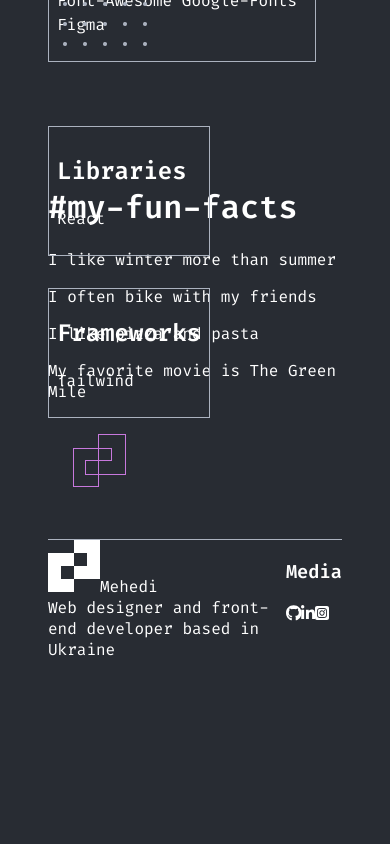
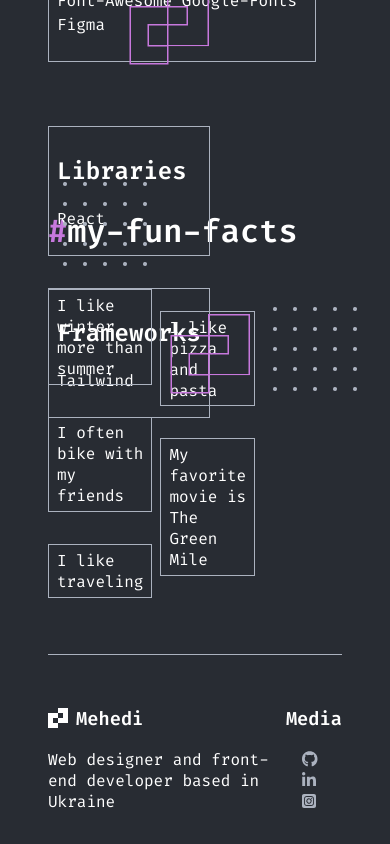
Before and after one commit to devmhb/Portfolio_devmhb, a Next.js app: page /about in a window 390 px wide. Shown: the part 1535-2379 px from the top of the page. Before the commit the page ends 2227 px from the top, so only its background shows below. Built offline with nearby package versions, Linux system fonts and the light colour scheme.

Commit message:
without responsive

```diff
--- a/components/Footer.jsx
+++ b/components/Footer.jsx
@@ -2,6 +2,7 @@
 import styles from "../styles/components/Footer.module.scss";
 import Image from "next/image";
 import logo from "../images/logo primary.svg";
+import Link from "next/link";
 import { FontAwesomeIcon } from "@fortawesome/react-fontawesome";
 import {
   faGithub,
@@ -15,18 +16,30 @@
       <div className={styles.footer_wrapper}>
         <div className={styles.row_left}>
           <div className={styles.logo_con}>
-            <Image src={logo} height="" width="" alt="logo" />
-            Mehedi
-            <div className={styles.desc}>
-              Web designer and front-end developer based in Ukraine
-            </div>
+            <Image src={logo} height="20" width="20" alt="logo" />
+            <h3>Mehedi</h3>
+          </div>
+
+          <div className={styles.desc}>
+            Web designer and front-end developer based in Ukraine
           </div>
         </div>
+
         <div className={styles.row_right}>
           <h3>Media</h3>
-          <FontAwesomeIcon icon={faGithub} />
-          <FontAwesomeIcon icon={faLinkedinIn} />
-          <FontAwesomeIcon icon={faSquareInstagram} />
+          <div className={styles.icon_con}>
+            <Link href="https://github.com/devmhb" target="_blank">
+              <FontAwesomeIcon icon={faGithub} />
+            </Link>
+
+            <Link href="https://www.linkedin.com/in/devmhb/" target="_blank">
+              <FontAwesomeIcon icon={faLinkedinIn} />
+            </Link>
+
+            <Link href="https://www.instagram.com/devmhb/" target="_blank">
+              <FontAwesomeIcon icon={faSquareInstagram} />
+            </Link>
+          </div>
         </div>
       </div>
     </div>
--- a/components/Funfact.jsx
+++ b/components/Funfact.jsx
@@ -1,6 +1,7 @@
 import React from "react";
 import styles from "../styles/components/Funfact.module.scss";
 import outline from "../images/logo secondary.svg";
+import dots from "../images/Dots.png";
 import Image from "next/image";
 
 const Funfact = () => {
@@ -14,13 +15,31 @@
       </div>
       <div className={styles.wrapper}>
         <div className={styles.items}>
-          <p className={styles.item}>I like winter more than summer</p>
-          <p className={styles.item}>I often bike with my friends</p>
-          <p className={styles.item}>I like pizza and pasta</p>
-          <p className={styles.item}>My favorite movie is The Green Mile</p>
+          <div>
+            <p className={styles.item}>I like winter more than summer</p>
+            <p className={styles.item}>I often bike with my friends</p>
+            <p className={styles.item}>I like traveling</p>
+          </div>
+          <div>
+            <p className={styles.item}>I like pizza and pasta</p>
+            <p className={styles.item}>My favorite movie is The Green Mile</p>
+          </div>
         </div>
         <div className={styles.img_con}>
-          <Image src={outline} alt="outline" height="" width="" />
+          <Image
+            src={outline}
+            alt="outline"
+            height="150"
+            width="150"
+            className={styles.outline}
+          />
+          <Image
+            src={dots}
+            alt="dots"
+            height=""
+            width=""
+            className={styles.dots}
+          />
         </div>
       </div>
     </div>
--- a/components/ProjectCard.jsx
+++ b/components/ProjectCard.jsx
@@ -12,7 +12,7 @@
       {data.map((data) => (
         <div className={styles.card_wrapper}>
           <div className={styles.img_con}>
-            <Image src={data?.image} height="" width="" alt="" />
+            <Image src={data?.image} height="" width="" alt="project_pic" />
           </div>
           <div className={styles.card_info}>
             <p className={styles.uses_lan}>{data?.uses}</p>
--- a/styles/components/Footer.module.scss
+++ b/styles/components/Footer.module.scss
@@ -2,8 +2,24 @@
 .footer_con {
   margin-top: 1rem;
   border-top: 1px solid $gray;
+  padding-top: 2rem;
   .footer_wrapper {
     display: flex;
     justify-content: space-evenly;
+    .row_left {
+      .logo_con {
+        display: flex;
+        align-items: center;
+        gap: 0.5rem;
+      }
+    }
+    .row_right {
+      .icon_con {
+        a {
+          margin-left: 1rem;
+          color: $gray;
+        }
+      }
+    }
   }
 }
--- a/styles/components/Funfact.module.scss
+++ b/styles/components/Funfact.module.scss
@@ -0,0 +1,40 @@
+@import "../variables";
+@import "../mixins";
+
+.container {
+  padding: 1.5rem 0rem;
+  .header {
+    .title {
+      span {
+        color: $purple;
+      }
+    }
+  }
+  .wrapper {
+    position: relative;
+    display: flex;
+    justify-content: space-between;
+    .items {
+      flex-basis: 60%;
+      display: flex;
+      align-items: center;
+      .item {
+        @include btn-fill-secondary(0.3rem 0.5rem);
+        margin-right: 0.5rem;
+      }
+    }
+
+    .img_con {
+      .outline {
+        position: absolute;
+        top: 5%;
+        right: 20%;
+      }
+      .dots {
+        position: absolute;
+        top: 10%;
+        right: -5%;
+      }
+    }
+  }
+}
--- a/styles/components/Hero.module.scss
+++ b/styles/components/Hero.module.scss
@@ -2,7 +2,7 @@
 @import "../variables";
 
 .hero_con {
-  height: 100vh;
+  max-height: 100vh;
   max-width: 100%;
   .hero_wrapper {
     width: 100%;
--- a/styles/components/ProjectsCard.module.scss
+++ b/styles/components/ProjectsCard.module.scss
@@ -1,8 +1,7 @@
 @import "../variables";
 @import "../mixins";
+
 .projects_con {
-  height: 100vh;
-  width: 100%;
   display: flex;
   flex-direction: column;
   align-items: center;
--- a/styles/components/Skills.module.scss
+++ b/styles/components/Skills.module.scss
@@ -3,7 +3,6 @@
 .skills_con {
   max-width: 100vw;
   height: 70vh;
-  position: relative;
   .skills_header {
     display: flex;
     align-items: center;
@@ -20,6 +19,7 @@
   }
 
   .skill_con_wrapper {
+    position: relative;
     display: flex;
     justify-content: space-around;
     flex-flow: row wrap;
```
Also changed, not shown: styles/components/ProjectCard.module.scss (+7 -4 lines).
